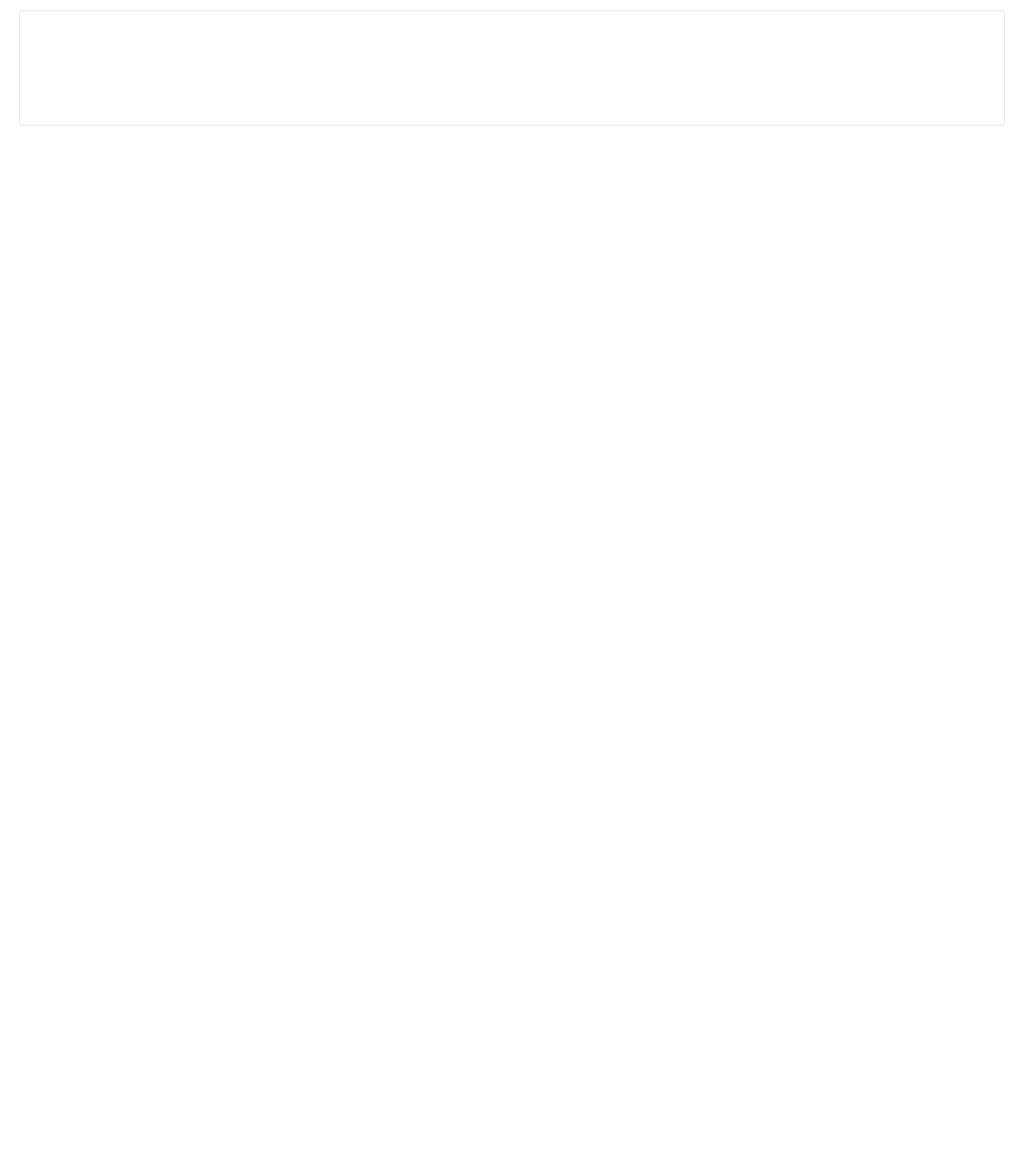
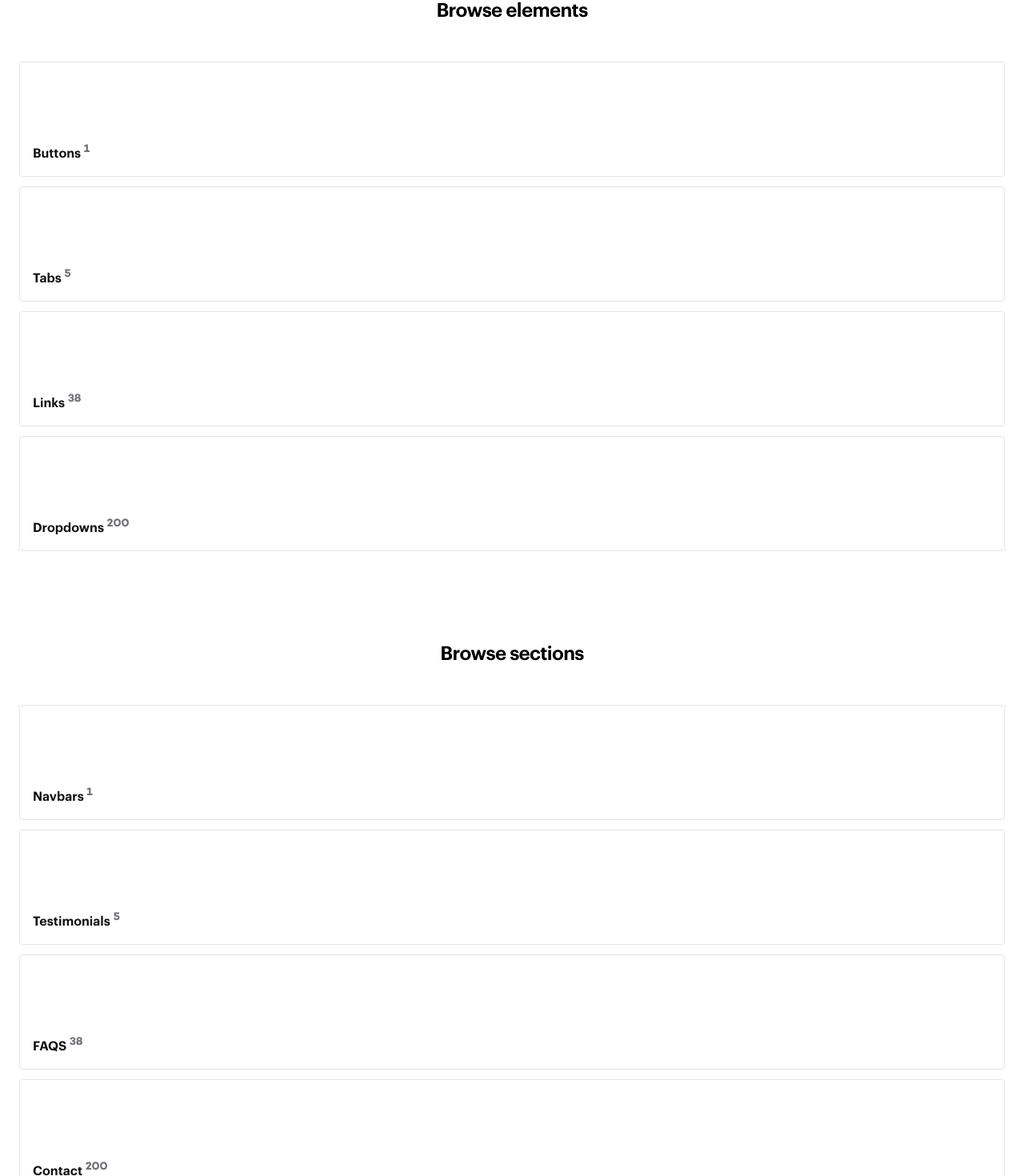
Before and after one commit to Jeff-Maina/craft, a Next.js app: page / in a window 1280 px wide. Shown: the part 651-2121 px from the top of the page at 80% size. Before the commit the page ends 832 px from the top, so only its background shows below. Built offline with nearby package versions, Linux system fonts and the light colour scheme.

Commit message:
Add elements and sections list components

```diff
--- a/src/app/page.tsx
+++ b/src/app/page.tsx
@@ -1,6 +1,9 @@
+import { Elements, Sections } from "@/data/AppData";
+import Link from "next/link";
+
 export default function Home() {
   return (
-    <main>
+    <main className="flex flex-col gap-16">
       <header className="h-[60vh] flex flex-col items-center justify-center">
         <p className="text-[8rem] md:text-[11rem] lg:text-[15rem] tracking-tighter font-campton-bold text-center ">
           craft.
@@ -20,12 +23,40 @@ export default function Home() {
       </header>
       <section className="p-6">
         <h1 className="text-center font-graphik-semibold text-2xl tracking-tight">
+          Browse elements
+        </h1>
+        <br />
+        <br />
+        <section className="flex flex-col gap-3">
+          {Elements.map((element, index) => (
+            <div className="h-36 apsect-video border border-zinc-200 rounded p-4 flex flex-col justify-end font-graphik-semibold">
+              <p className="text-[#111]">
+                {element.elementName}{" "}
+                <sup className="text-zinc-500 font-campton-bold text-sm">
+                  {element.componentCount}
+                </sup>{" "}
+              </p>
+            </div>
+          ))}{" "}
+        </section>
+      </section>
+      <section className="p-6">
+        <h1 className="text-center font-graphik-semibold text-2xl tracking-tight">
           Browse sections
         </h1>
         <br />
         <br />
-        <section>
-          <article className="h-36 apsect-video border border-zinc-200 rounded"></article>
+        <section className="flex flex-col gap-3">
+          {Sections.map((section, index) => (
+            <div className="h-36 apsect-video border border-zinc-200 rounded p-4 flex flex-col justify-end font-graphik-semibold">
+              <p className="text-[#111]">
+                {section.sectionName}{" "}
+                <sup className="text-zinc-500 font-campton-bold text-sm">
+                  {section.componentCount}
+                </sup>{" "}
+              </p>
+            </div>
+          ))}{" "}
         </section>
       </section>
     </main>
--- /dev/null
+++ b/src/data/AppData.tsx
@@ -0,0 +1,61 @@
+interface SectionProps {
+  sectionName: string;
+  sectionPagePath: string;
+  componentCount: number;
+}
+interface ElementProps {
+  elementName: string;
+  elementPagePath: string;
+  componentCount: number;
+}
+
+export const Sections: Array<SectionProps> = [
+  {
+    sectionName: "Navbars",
+    sectionPagePath: "/navbars",
+    componentCount: 1,
+  },
+  {
+    sectionName: "Testimonials",
+    sectionPagePath: "/testimonials",
+    componentCount: 5,
+  },
+  {
+    sectionName: "FAQS",
+    sectionPagePath: "/FAQ",
+    componentCount: 38,
+  },
+  {
+    sectionName: "Contact",
+    sectionPagePath: "/contact",
+    componentCount: 200,
+  },
+  {
+    sectionName: "Footer",
+    sectionPagePath: "/footer",
+    componentCount: 143,
+  },
+];
+
+export const Elements: Array<ElementProps> = [
+  {
+    elementName: "Buttons",
+    elementPagePath: "/buttons",
+    componentCount: 1,
+  },
+  {
+    elementName: "Tabs",
+    elementPagePath: "/Tabs",
+    componentCount: 5,
+  },
+  {
+    elementName: "Links",
+    elementPagePath: "/Links",
+    componentCount: 38,
+  },
+  {
+    elementName: "Dropdowns",
+    elementPagePath: "/Dropdowns",
+    componentCount: 200,
+  },
+];
```
